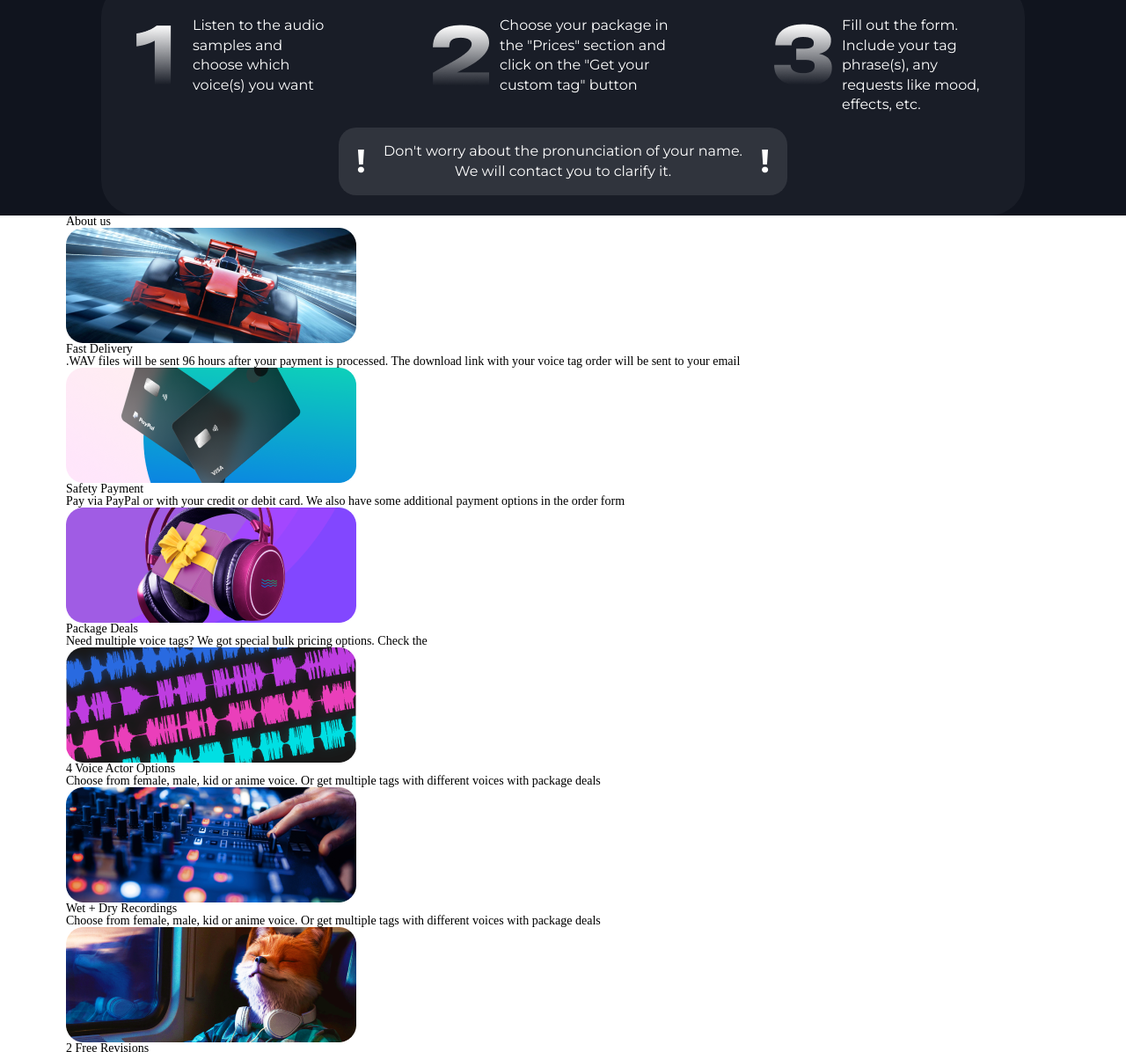
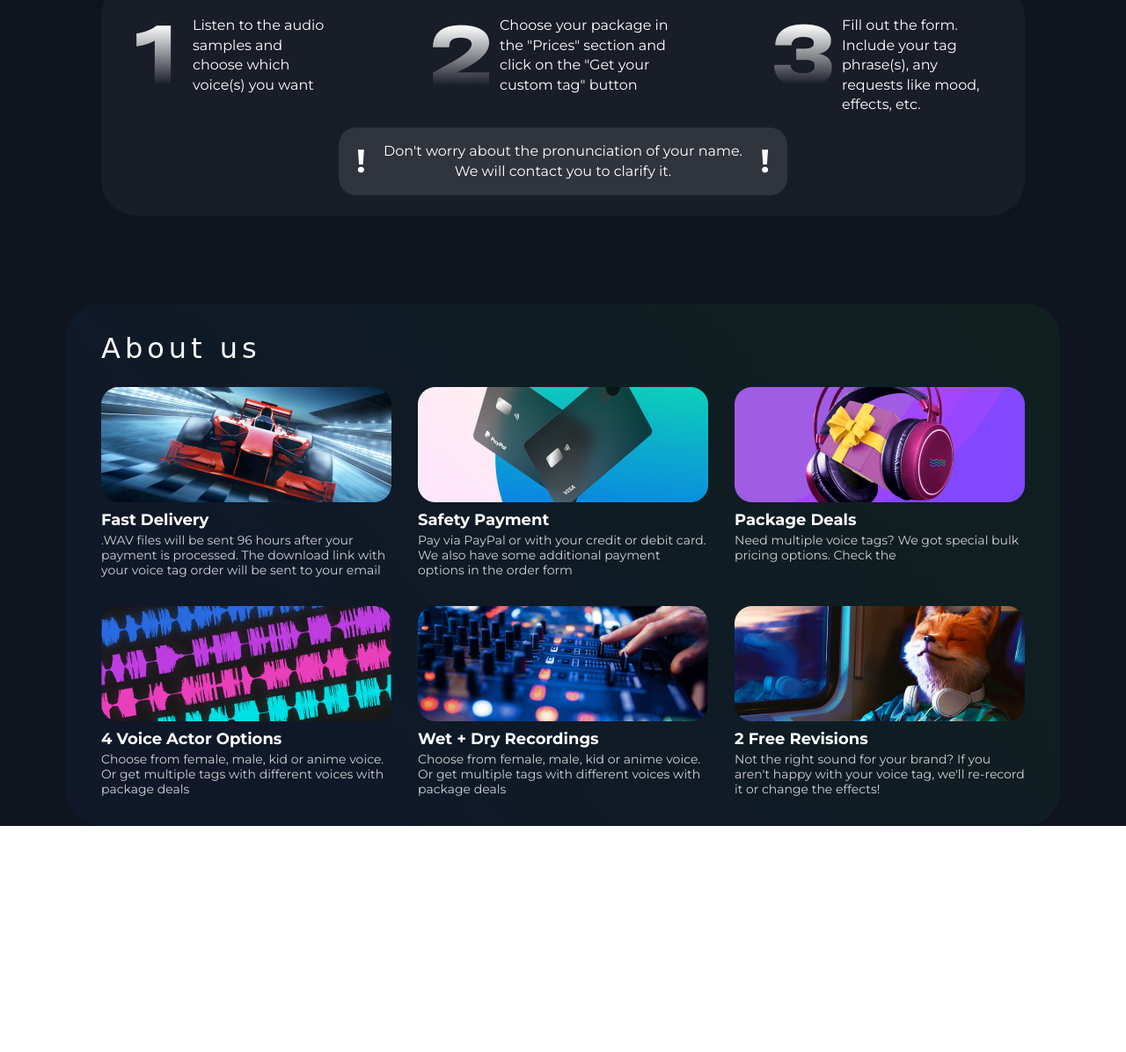
Before and after one commit to YupyUser/Portfolio-site-2, a plain HTML site: page index.html in a window 1280 px wide. Shown: the part 829-2025 px from the top of the page at 88% size. After the commit the page ends 1768 px from the top, so only its background shows below. Drawn offline with Linux system fonts and the light colour scheme; a web font is replaced by a local one.

Commit message:
made section css

```diff
--- a/css/style.css
+++ b/css/style.css
@@ -250,3 +250,60 @@ font-size: 37px;
 line-height: 120%;
 color: #FFFFFF;
 }
+
+
+.about_us {
+    background: #10141E;
+    padding-top: 100px;
+}
+
+.about_us__content {
+background: linear-gradient(51.04deg, rgba(9, 88, 250, 0.05) 13.86%, rgba(9, 250, 50, 0.05) 93.66%);
+border-radius: 40px;
+height:594px;
+padding: 32px 40px;
+}
+
+.about_us__elem_container_1 {
+    display: flex;
+    flex-wrap: wrap;
+    justify-content: space-between;
+}
+.about_us__elem_container_2 {
+    display: flex;
+    flex-wrap: wrap;
+    justify-content: space-between;
+    margin-top: 32px;
+}
+.about_us__element {
+    width: 330px;
+}
+.about_us__element h2 {
+font-family: 'Montserrat';
+font-style: normal;
+font-weight: 700;
+font-size: 18px;
+line-height: 120%;
+color: #FFFFFF;
+margin-top: 10px;
+}
+.about_us__element p {
+font-family: 'Montserrat';
+font-style: normal;
+font-weight: 400;
+font-size: 14px;
+line-height: 120%;
+color: rgba(255, 255, 255, 0.8);
+margin-top: 4px;
+}
+
+.about_us__main_title-lng {
+font-family: 'Tilt Warp', cursive;
+letter-spacing: 5px;
+font-style: normal;
+font-weight: 500;
+font-size: 32px;
+line-height: 120%;
+color: #FFFFFF;
+margin-bottom: 24px;
+}
--- a/index.html
+++ b/index.html
@@ -105,8 +105,8 @@
     <section class="about_us">
       <div class="container">
         <div class="about_us__content">
-          <h1 class="about_us__main_title-lng"></h1>
-          <div class="about_us__elem_container">
+          <h1 class="about_us__main_title-lng">About us</h1>
+          <div class="about_us__elem_container_1">
             <div class="about_us__element">
               <img src="img/about_us_elem1.png" alt="" />
               <h2 class="about_us__elem_title_1-lng">Fast Delivery</h2>
@@ -134,6 +134,8 @@
                 section for more info
               </p>
             </div>
+          </div>
+          <div class="about_us__elem_container_2">
             <div class="about_us__element">
               <img src="img/about_us_elem4.png" alt="" />
               <h2 class="about_us__elem_title_4-lng">4 Voice Actor Options</h2>
```
